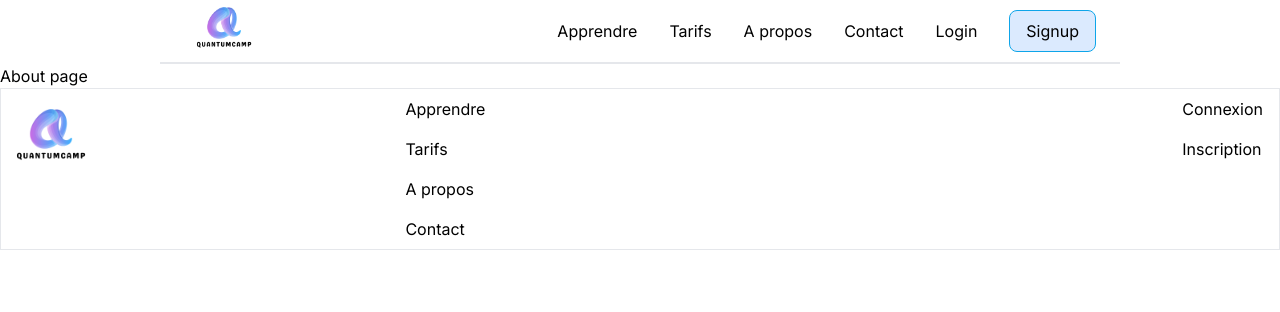
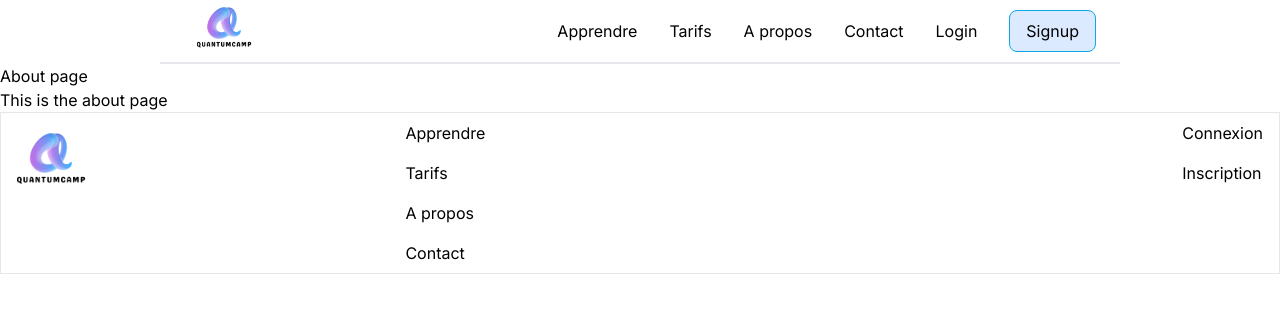
Before and after one commit to MargotHuet/quantumcamp-webapp, a Next.js app in the folder frontend/: page /about in a window 1280 px wide. Shown: the top 312 px of the page. Built offline with nearby package versions, Linux system fonts and the light colour scheme; no server answers; a web font is replaced by a local one.

Commit message:
add text for cd testing

```diff
--- a/frontend/src/app/about/page.tsx
+++ b/frontend/src/app/about/page.tsx
@@ -5,6 +5,7 @@ export default function About() {
     return (
         <>
             <h1>About page</h1>
+            <p>This is the about page</p>
         </>
     )
 };
```
